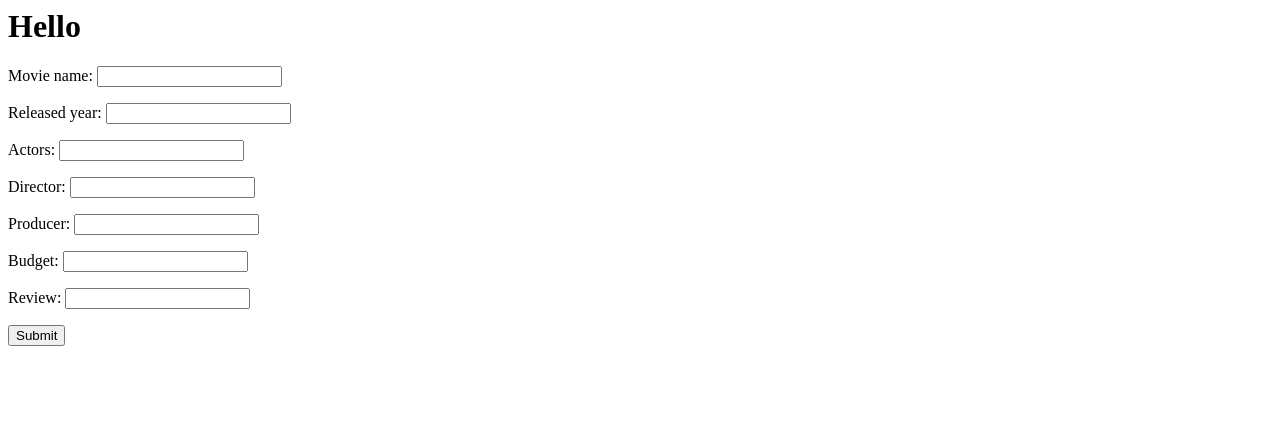
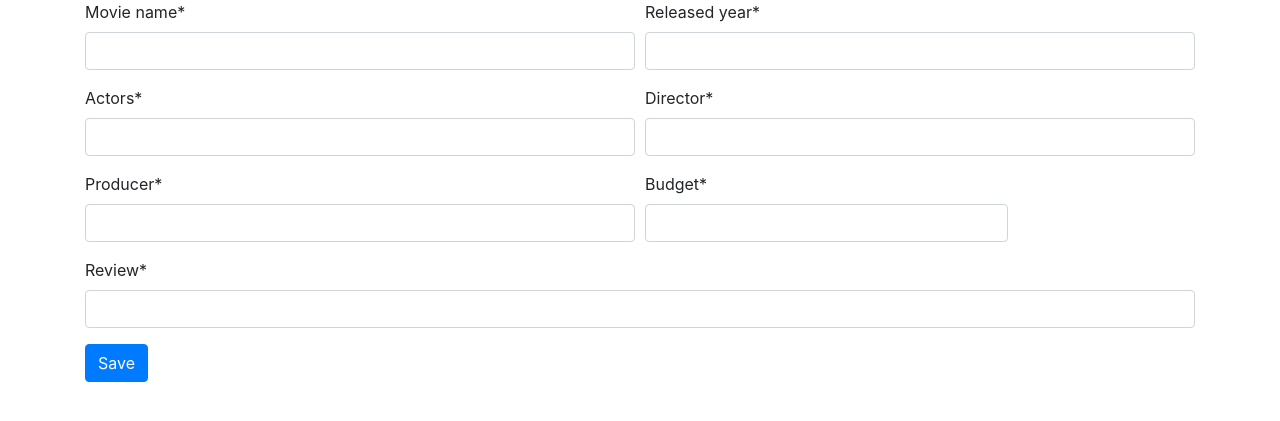
Before and after one commit to sanjeevareddy91/django-8am-2023, a Django app: page /movie_form/ in a window 1280 px wide. Shown: the top 421 px of the page. Run offline with Django 4.2, Linux system fonts and the light colour scheme; parts of the project's set-up code (start-up, migrations or seed data) failed here and were passed over; some libraries are stand-ins or nearby versions.

Commit message:
Updated 06-01 Class Code

```diff
--- a/FilmIndustry/settings.py
+++ b/FilmIndustry/settings.py
@@ -37,7 +37,8 @@ INSTALLED_APPS = [
     'django.contrib.sessions',
     'django.contrib.messages',
     'django.contrib.staticfiles',
-    'filmapp'
+    'filmapp',
+    'crispy_forms'
 ]
 
 MIDDLEWARE = [
@@ -132,3 +133,5 @@ STATIC_URL = 'static/'
 # https://docs.djangoproject.com/en/4.1/ref/settings/#default-auto-field
 
 DEFAULT_AUTO_FIELD = 'django.db.models.BigAutoField'
+
+CRISPY_TEMPLATE_PACK = 'bootstrap4'
--- a/filmapp/forms.py
+++ b/filmapp/forms.py
@@ -1,6 +1,8 @@
 from django.forms import ModelForm,Form,IntegerField
 from .models import Movies
 from django import forms
+from crispy_forms.helper import FormHelper
+from crispy_forms.layout import Layout, Submit, Row, Column
 
 class MovieModelForm(ModelForm):
     class Meta:
@@ -19,4 +21,29 @@ class MovieForm(Form):
     review= forms.CharField()
 
 
+    def __init__(self, *args, **kwargs):
+        super().__init__(*args, **kwargs)
+        self.helper = FormHelper()
+        self.helper.layout = Layout(
+            Row(
+                Column('movie_name', css_class='form-group col-md-6 mb-0'),
+                Column('released_year', css_class='form-group col-md-6 mb-0'),
+                css_class='form-row'
+            ),
+            Row(
+                Column('actors', css_class='form-group col-md-6 mb-0'),
+                Column('director', css_class='form-group col-md-6 mb-0'),
+                css_class='form-row'
+            ),
+            Row(
+                Column('producer', css_class='form-group col-md-6 mb-0'),
+                Column('budget', css_class='form-group col-md-4 mb-0'),
+                css_class='form-row'
+            ),
+            Row(
+                Column('review', css_class='form-group col-md-12 mb-0'),
+                css_class='form-row'
+            ),
+            Submit('submit', 'Save')
+        )
 # crispy-form
--- a/filmapp/templates/base.html
+++ b/filmapp/templates/base.html
@@ -1,5 +1,14 @@
-<html>
-    <h1>This is the H1 Tag Content</h1>
-    <h3>This is the H3 Tag Content</h3>
-    <p>This is the paragraph Content</p>
+<!doctype html>
+<html lang="en">
+<head>
+  <meta charset="utf-8">
+  <meta name="viewport" content="width=device-width, initial-scale=1, shrink-to-fit=no">
+  <link rel="stylesheet" href="https://stackpath.bootstrapcdn.com/bootstrap/4.1.3/css/bootstrap.min.css" integrity="sha384-MCw98/SFnGE8fJT3GXwEOngsV7Zt27NXFoaoApmYm81iuXoPkFOJwJ8ERdknLPMO" crossorigin="anonymous">
+</head>
+<body>
+  <div class="container">
+    {% block content %}
+    {% endblock %}
+  </div>
+</body>
 </html>
--- a/filmapp/templates/movie_form.html
+++ b/filmapp/templates/movie_form.html
@@ -1,6 +1,9 @@
-<h1>Hello</h1>
+{% extends 'base.html' %}
+
+{% load crispy_forms_tags %}
+{% block content %}
 <form method="POST">
     {% csrf_token %}
-    {{form.as_p}}
-    <input type="submit">
+    {% crispy form %}
 </form>
+{% endblock %}
```
Also changed, not shown: filmapp/models.py (+7 -2 lines), filmapp/templates/movie_modelform.html (+32 -2 lines).
